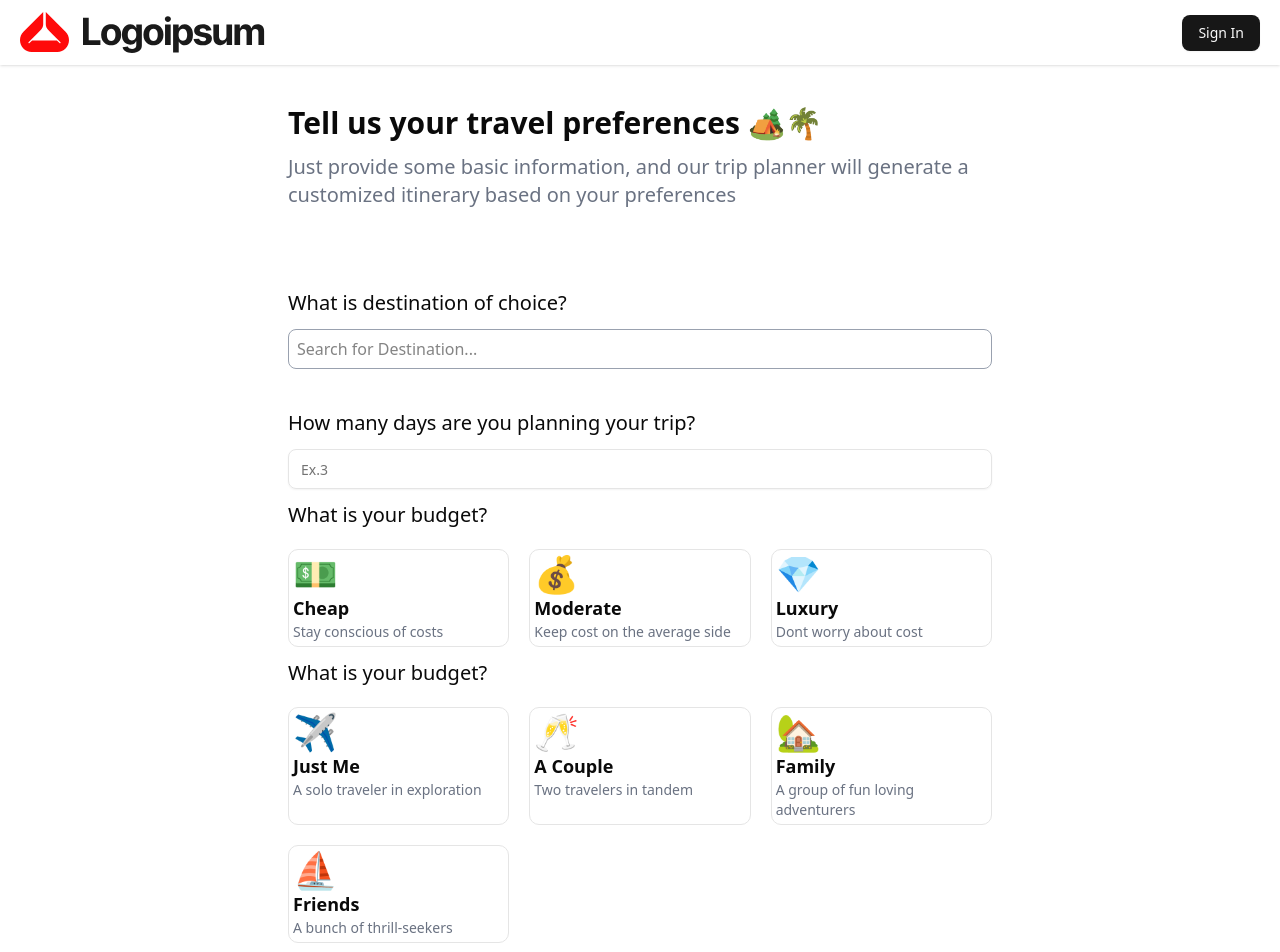
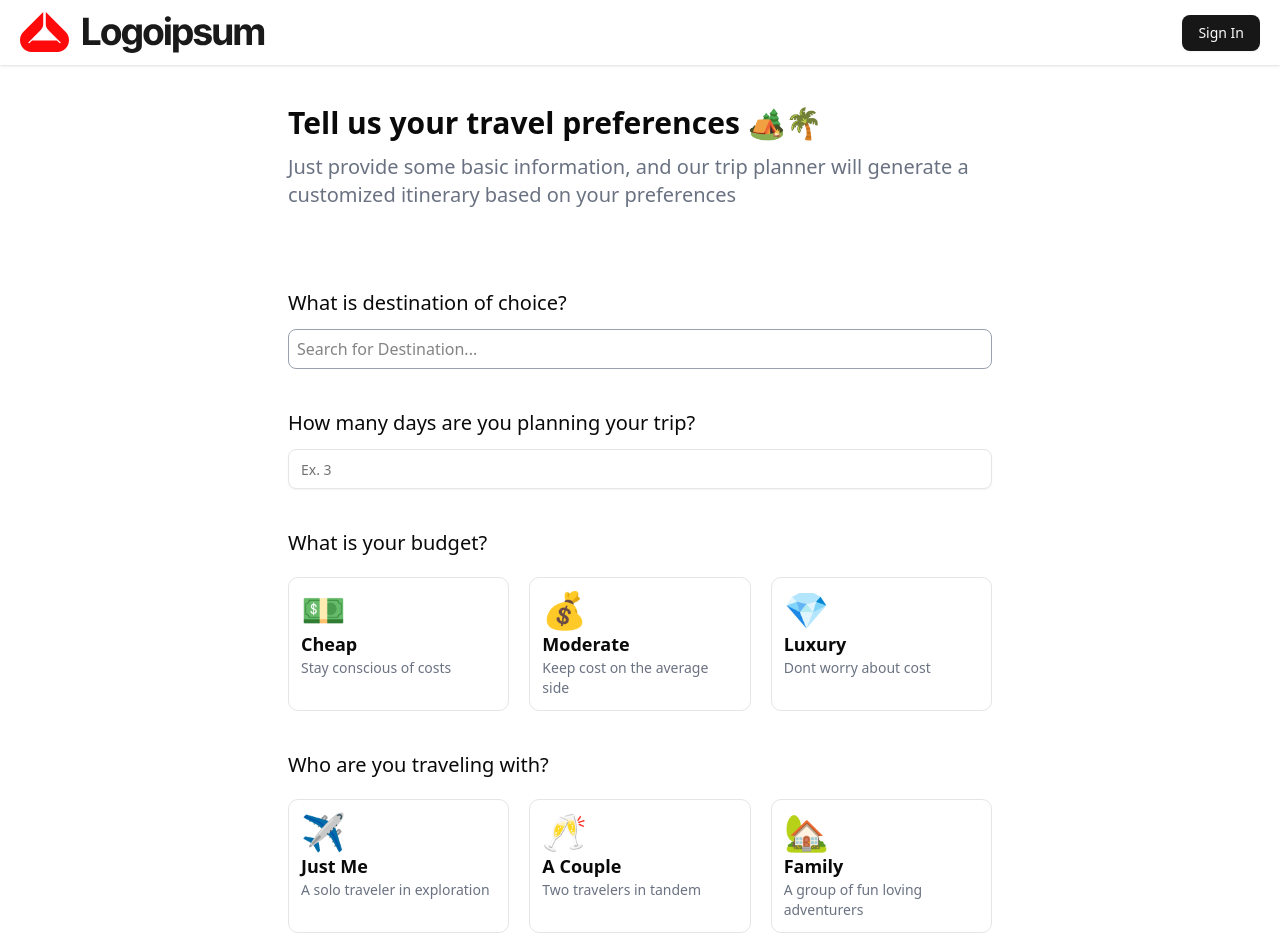
Before and after one commit to Ayushgangwar02/Trip_Planner_website, a React (Vite) app in the folder AI_Travel_Planner/: page /create-trip in a window 1280 px wide. Shown: the top 952 px of the page. Built offline with nearby package versions, Linux system fonts and the light colour scheme.

Commit message:
some updated  in the home layout

```diff
--- a/AI_Travel_Planner/src/create-trip/index.jsx
+++ b/AI_Travel_Planner/src/create-trip/index.jsx
@@ -1,7 +1,6 @@
 import React, { useState, useEffect } from 'react'
 import { Input } from "@/components/ui/input"
-import { SelectBudgetOptions } from '@/constants/options'
-import { SelectTravelesList } from '@/constants/options'
+import { SelectBudgetOptions, SelectTravelesList } from '@/constants/options'
 import { Button } from '@/components/ui/button'
 
 function CreateTrip() {
@@ -9,8 +8,26 @@ function CreateTrip() {
   const [suggestions, setSuggestions] = useState([]);
   const [showDropdown, setShowDropdown] = useState(false);
   const [isLoading, setIsLoading] = useState(false);
+  const [formData, setFormData] = useState({}); // Changed from array to object
 
-  // Debounce function to avoid too many API calls
+  const handleInputChange = (name, value) => {
+    setFormData({
+      ...formData,
+      [name]: value,
+    });
+  };
+
+  useEffect(() => {
+    console.log(formData);
+  }, [formData]);
+
+  const OnGenerateTrip = () => {
+    if (formData?.noOfDays > 5) {
+      return;
+    }
+    console.log(formData);
+  };
+
   useEffect(() => {
     const timeoutId = setTimeout(() => {
       if (destination.length > 2) {
@@ -53,9 +70,11 @@ function CreateTrip() {
 
   const selectDestination = (place) => {
     setDestination(place.formatted);
+    handleInputChange('destination', place.formatted); // Add destination to formData
     setShowDropdown(false);
     setSuggestions([]);
   };
+
   return (
     <div className='sm:px-10 md:px-32 lg:px-56 xl:px-72 px-5 mt-10'>
       <h2 className='font-bold text-3xl'>Tell us your travel preferences 🏕️🌴</h2>
@@ -99,15 +118,27 @@ function CreateTrip() {
           )}
         </div>
 
-        <div>
+        <div className='mb-10'>
           <h2 className='text-xl my-3 font-medium'>How many days are you planning your trip?</h2>
-          <Input placeholder={'Ex.3'} type="number" className="w-full h-10"/>
+          <Input
+            placeholder="Ex. 3"
+            type="number"
+            className="w-full h-10"
+            onChange={(e) => handleInputChange('noOfDays', e.target.value)}
+          />
         </div>
-        <div>
+
+        <div className='mb-10'>
           <h2 className='text-xl my-3 font-medium'>What is your budget?</h2>
           <div className='grid grid-cols-3 gap-5 mt-5'>
-            {SelectBudgetOptions.map((item,index)=>(
-              <div key = {index} className='p-1 border cursor-pointer rounded-lg hover:shadow'>
+            {SelectBudgetOptions.map((item, index) => (
+              <div
+                key={index}
+                onClick={() => handleInputChange('budget', item.title)}
+                className={`p-3 border cursor-pointer rounded-lg hover:shadow transition-all
+                  ${formData?.budget === item.title ? 'shadow-lg border-black' : ''}
+                `}
+              >
                 <h2 className='text-4xl'>{item.icon}</h2>
                 <h2 className='font-bold text-lg'>{item.title}</h2>
                 <h2 className='text-sm text-gray-500'>{item.desc}</h2>
@@ -115,11 +146,18 @@ function CreateTrip() {
             ))}
           </div>
         </div>
-        <div>
-          <h2 className='text-xl my-3 font-medium'>What is your budget?</h2>
+
+        <div className='mb-10'>
+          <h2 className='text-xl my-3 font-medium'>Who are you traveling with?</h2>
           <div className='grid grid-cols-3 gap-5 mt-5'>
-            {SelectTravelesList .map((item,index)=>(
-              <div key = {index} className='p-1 border cursor-pointer rounded-lg hover:shadow'>
+            {SelectTravelesList.map((item, index) => (
+              <div
+                key={index}
+                onClick={() => handleInputChange('traveler', item.people)}
+                className={`p-3 border cursor-pointer rounded-lg hover:shadow transition-all
+                  ${formData?.traveler === item.people ? 'shadow-lg border-black' : ''}
+                `}
+              >
                 <h2 className='text-4xl'>{item.icon}</h2>
                 <h2 className='font-bold text-lg'>{item.title}</h2>
                 <h2 className='text-sm text-gray-500'>{item.desc}</h2>
@@ -128,11 +166,12 @@ function CreateTrip() {
           </div>
         </div>
       </div>
+
       <div className='my-10 justify-end flex'>
-        <Button>Generate Trip</Button>
+        <Button onClick={OnGenerateTrip}>Generate Trip</Button>
       </div>
     </div>
-  )
+  );
 }
 
-export default CreateTrip
+export default CreateTrip;
```
Also changed, not shown: 1 other file (tests, documents, lock files or other folders).
